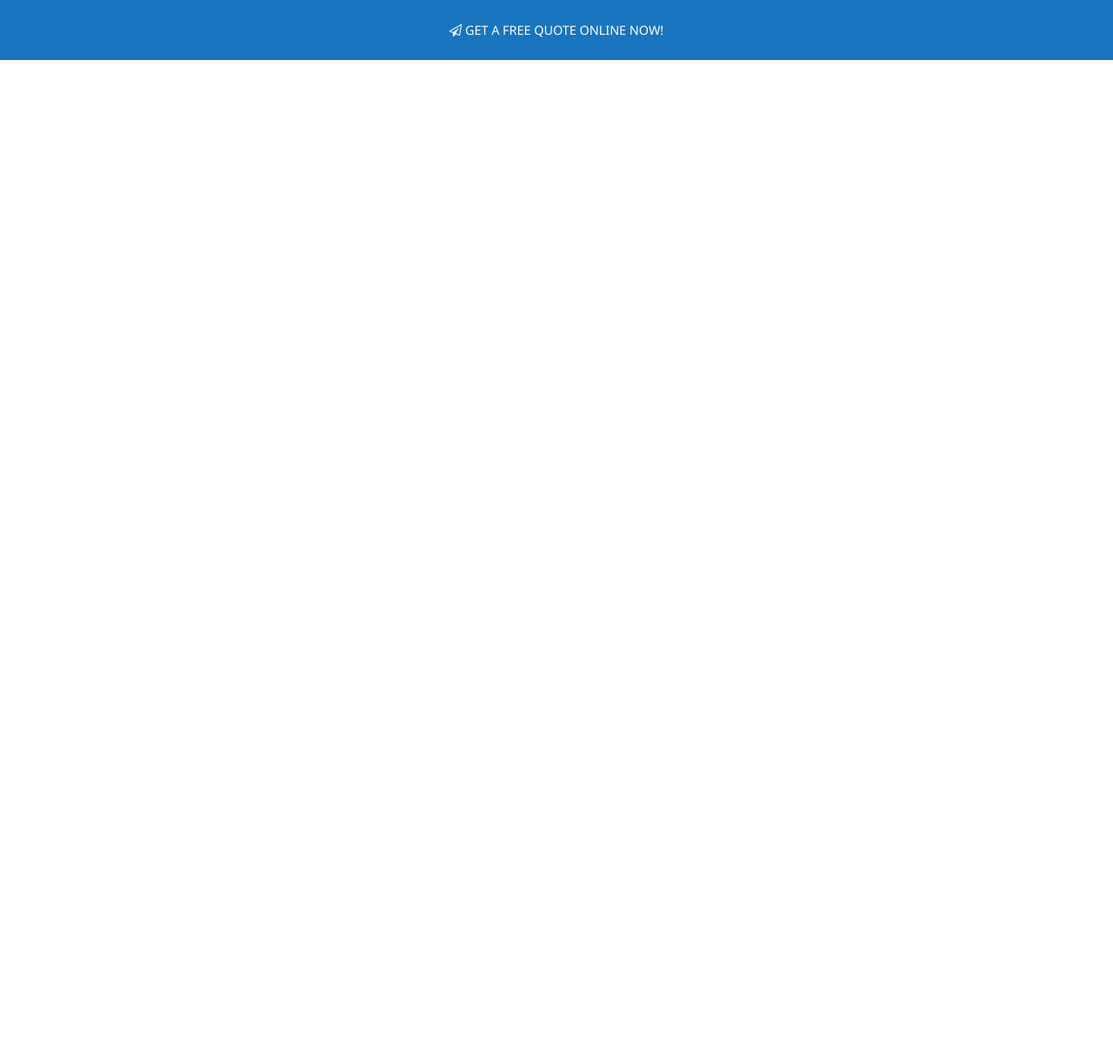
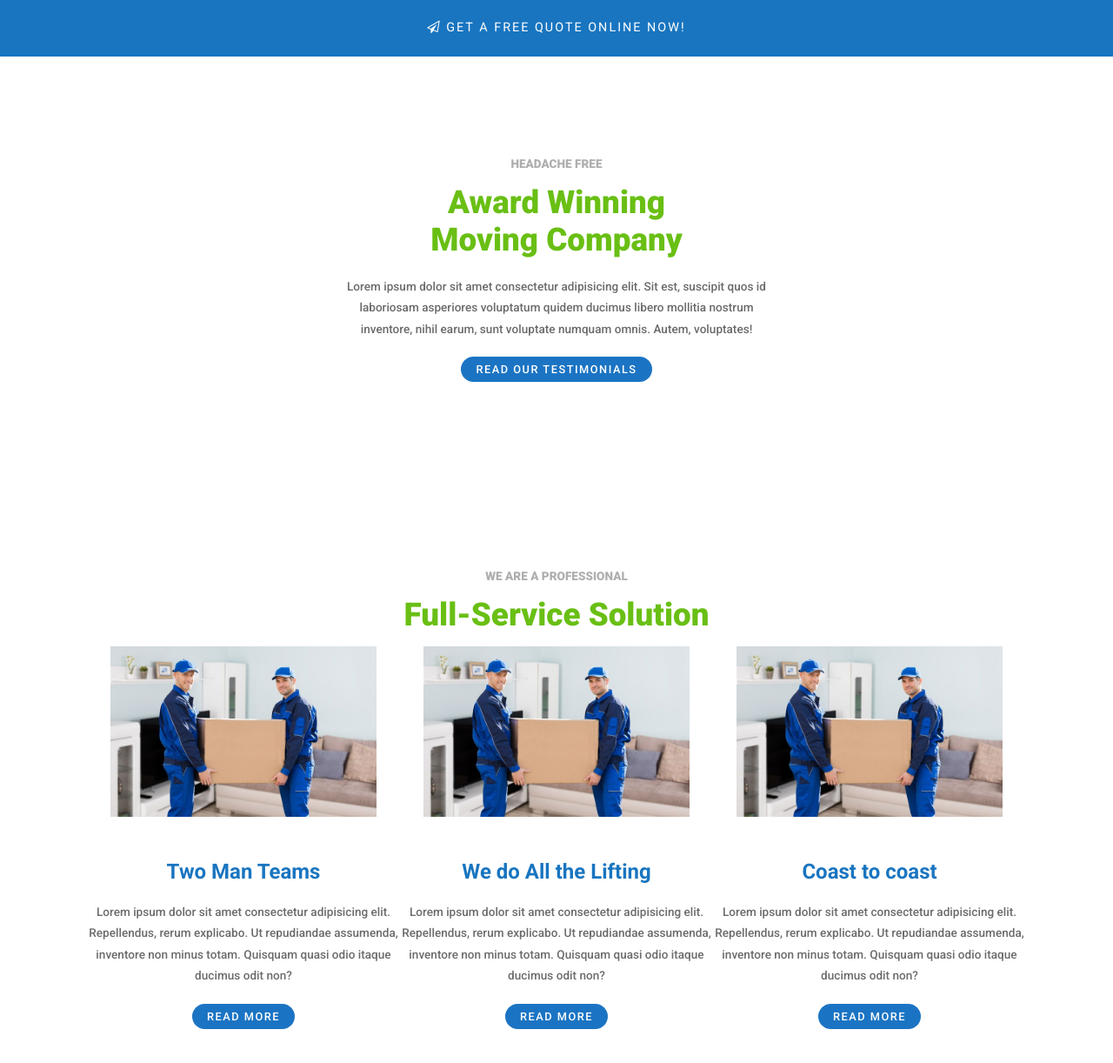
Before and after one commit to SalvatoreB98/proj-html-vuejs, a website: page index.html in a window 1280 px wide. Shown: the part 540-1762 px from the top of the page at 87% size. Before the commit the page ends 800 px from the top, so only its background shows below. Drawn offline with nearby package versions, Linux system fonts and the light colour scheme.

Commit message:
terza sezione OK

```diff
--- a/index.html
+++ b/index.html
@@ -5,6 +5,8 @@
     <meta charset="UTF-8">
     <meta http-equiv="X-UA-Compatible" content="IE=edge">
     <meta name="viewport" content="width=device-width, initial-scale=1.0">
+    <link rel="preconnect" href="https://fonts.gstatic.com">
+    <link href="https://fonts.googleapis.com/css2?family=Roboto:ital,wght@0,100;0,300;0,400;0,500;0,700;0,900;1,100;1,300;1,400;1,500;1,700;1,900&display=swap" rel="stylesheet">
     <link rel="stylesheet" href="https://cdnjs.cloudflare.com/ajax/libs/font-awesome/4.7.0/css/font-awesome.min.css">
     <link rel="stylesheet" href="dist/style.css">
     <script src="https://cdn.jsdelivr.net/npm/vue@2.6.12/dist/vue.js"></script>
@@ -30,6 +32,9 @@
                 <img src="public/imgs/avada-movers-logo.png" alt="">
                 <div>
                     <a v-for="element in navLinks" :href="element.link" class="padding-3"> {{element.title}}</a>
+                    <a class="btn">
+                        FREE QUOTE
+                    </a>
                 </div>
             </nav>
         </header>
@@ -46,6 +51,65 @@
                     </div>
                 </div>
             </section>
+            <section class="block">
+                <div class="sub-heading"> HEADACHE FREE </div>
+                <h2>
+                    Award Winning <br>
+                    Moving Company
+                </h2>
+                <p>
+                    Lorem ipsum dolor sit amet consectetur adipisicing elit. Sit est, suscipit quos id laboriosam asperiores voluptatum quidem ducimus libero mollitia nostrum inventore, nihil earum, sunt voluptate numquam omnis. Autem, voluptates!
+                </p>
+                <div>
+                    <a class="btn">
+                        READ OUR TESTIMONIALS
+                    </a>
+                </div>
+            </section>
+            <section class="block full-service">
+                <div class="sub-heading"> WE ARE A PROFESSIONAL </div>
+                <h2>
+                    Full-Service Solution
+                </h2>
+                <div class="flex">
+                    <div class="padding-">
+                        <div class="img-container">
+                          <img src="public/imgs/avada-movers-serviceonephoto-final.jpg" alt="">
+                        </div>
+                        <h3>Two Man Teams</h3>
+                        <p>
+                          Lorem ipsum dolor sit amet consectetur adipisicing elit. Repellendus, rerum explicabo. Ut repudiandae assumenda, inventore non minus totam. Quisquam quasi odio itaque ducimus odit non?
+                        </p>
+                        <div>
+                            <a href="#" class="btn">READ MORE</a>
+                        </div>
+                      </div>
+                      <div class="padding-">
+                        <div class="img-container">
+                          <img src="public/imgs/avada-movers-serviceonephoto-final.jpg" alt="">
+                        </div>
+                        <h3>We do All the Lifting</h3>
+                        <p>
+                          Lorem ipsum dolor sit amet consectetur adipisicing elit. Repellendus, rerum explicabo. Ut repudiandae assumenda, inventore non minus totam. Quisquam quasi odio itaque ducimus odit non?
+                        </p>
+                        <div>
+                            <a href="#" class="btn">READ MORE</a>
+                        </div>
+                      </div>
+                      <div class="padding-">
+                        <div class="img-container">
+                          <img src="public/imgs/avada-movers-serviceonephoto-final.jpg" alt="">
+                        </div>
+                        <h3>Coast to coast</h3>
+                        <p>
+                          Lorem ipsum dolor sit amet consectetur adipisicing elit. Repellendus, rerum explicabo. Ut repudiandae assumenda, inventore non minus totam. Quisquam quasi odio itaque ducimus odit non?
+                        </p>
+                        <div>
+                            <a href="#" class="btn">READ MORE</a>
+                        </div>
+                      </div>
+                </div>
+            </section>
         </main>
     </div>
 </body>
--- a/src/partials/common.scss
+++ b/src/partials/common.scss
@@ -4,22 +4,32 @@
     box-sizing: border-box;
 }
 html{
-    font-family: 'Segoe UI', Tahoma, Geneva, Verdana, sans-serif;
+    font-family: 'Roboto', sans-serif;
 }
 h1{
     font-weight: 800;
-    font-size: 2.5em;
+    font-size: 3em;
     margin: $spacing1 0;
+}
+h2{
+    font-weight: 800;
+    font-size: 2.3em;
+    color: $primaryColor;
+    margin: $spacing2 0;
 }
 a{
     display: inline-block;
-    font-weight: 500;
+    font-weight: 600;
     color: $firstTextColor;
     text-decoration: none;
     &:visited{
         color: $fourthMaterial;
 
     }
+}
+p{
+    line-height: 1.8em;
+    color:$darkGray
 }
 .wrap{
     width:90%;
@@ -30,13 +40,34 @@ a{
     color: $secondTextColor;
     display: flex;
     font-size: 0.9em;
+    letter-spacing: 2px;
 }
 section{
     padding: $largeSpaceing;
+    h3{
+        color: $secondaryColor;
+        font-size: 1.5em;
+        margin: #{$spacing4+20} 0 $spacing2 0
+    }
 }
 .sub-heading{
-    font-size: 0.7em;
-    color: $darkGray;
-    font-weight: 700;
+    font-size: 0.85em;
+    color: $neutralColor;
+    font-weight: 800;
     text-transform: capitalize;
 }
+.btn{
+    color: white;
+    &:visited{
+        color: white;
+    }
+    display: inline-block;
+    padding: 7px 17px;
+    text-transform: capitalize;
+    background-color: $firstMaterial;
+    color: $secondTextColor;
+    border-radius: $spacing3;
+    font-size: 0.8em;
+    font-weight: 500;
+    letter-spacing: 1.5px;
+}
--- a/src/partials/header.scss
+++ b/src/partials/header.scss
@@ -1,5 +1,6 @@
 header{
     .banner{
+        font-size: 13px;
         @include wrap();
         justify-content: space-between;
         padding: $spacing1 0;
@@ -21,4 +22,7 @@ header{
         justify-content: space-between;
         align-items: center;
     }
+    .sub-heading{
+        color:$darkGray;
+    }
 }
--- a/src/partials/main.scss
+++ b/src/partials/main.scss
@@ -19,3 +19,25 @@
         justify-content: center;
     }
 }
+section.block{
+    text-align: center;
+    margin: $spacing2 auto;
+    padding: $spacing5;
+    p{
+        font-size: 0.85em;
+        font-weight: 500;
+        margin: $spacing3 auto;
+        max-width: 500px;
+    }
+}
+.full-service{
+    .img-container{
+        text-align: center;
+        img{
+            width: 85%;
+            height: auto;
+            object-fit: cover;
+        }
+    }
+
+}
--- a/src/partials/variables.scss
+++ b/src/partials/variables.scss
@@ -23,4 +23,5 @@ $spacing1: 10px;
 $spacing2: 15px;
 $spacing3: 20px;
 $spacing4: 25px;
+$spacing5: 100px;
 $largeSpaceing: 50px;
```
Also changed, not shown: dist/style.css.
